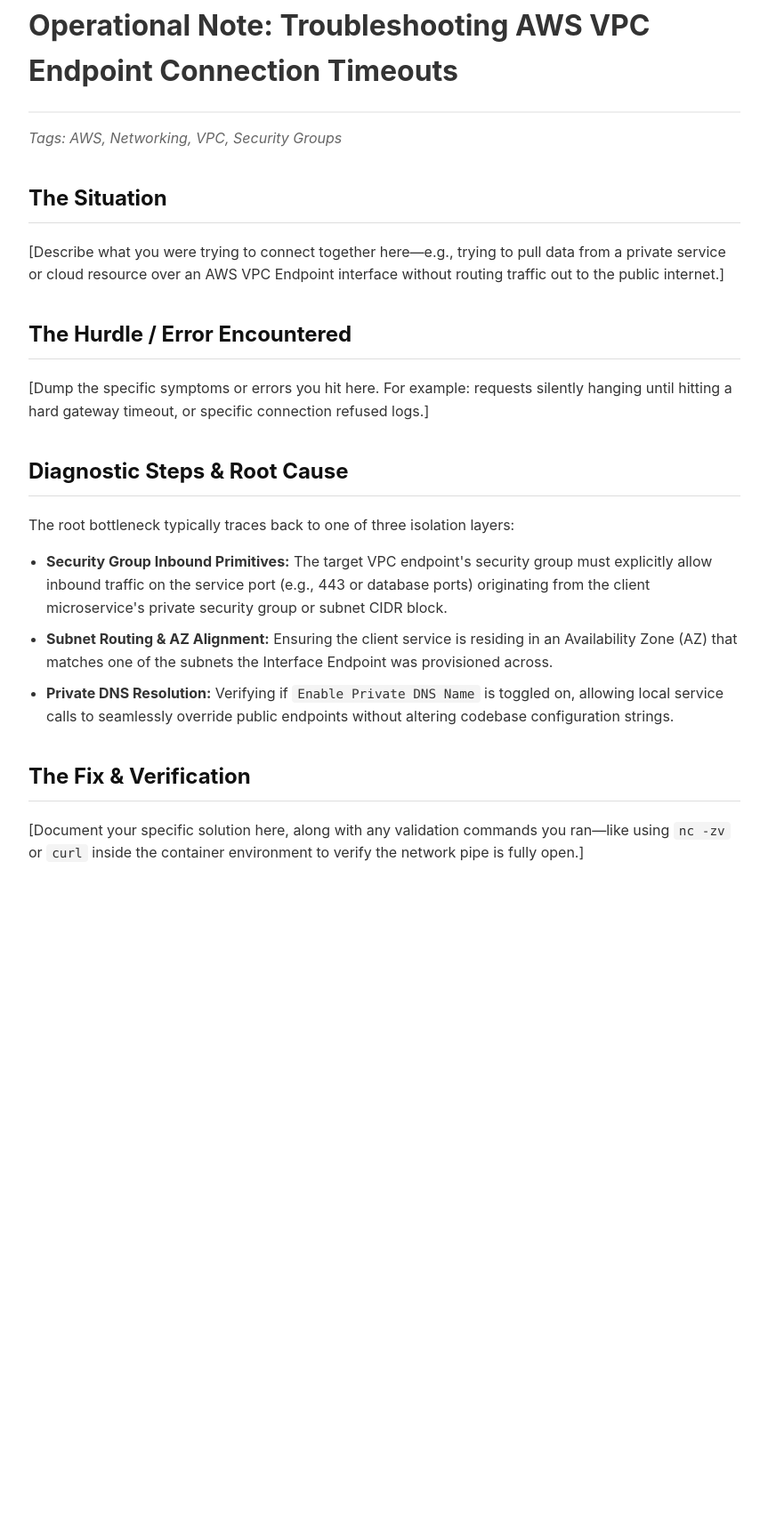
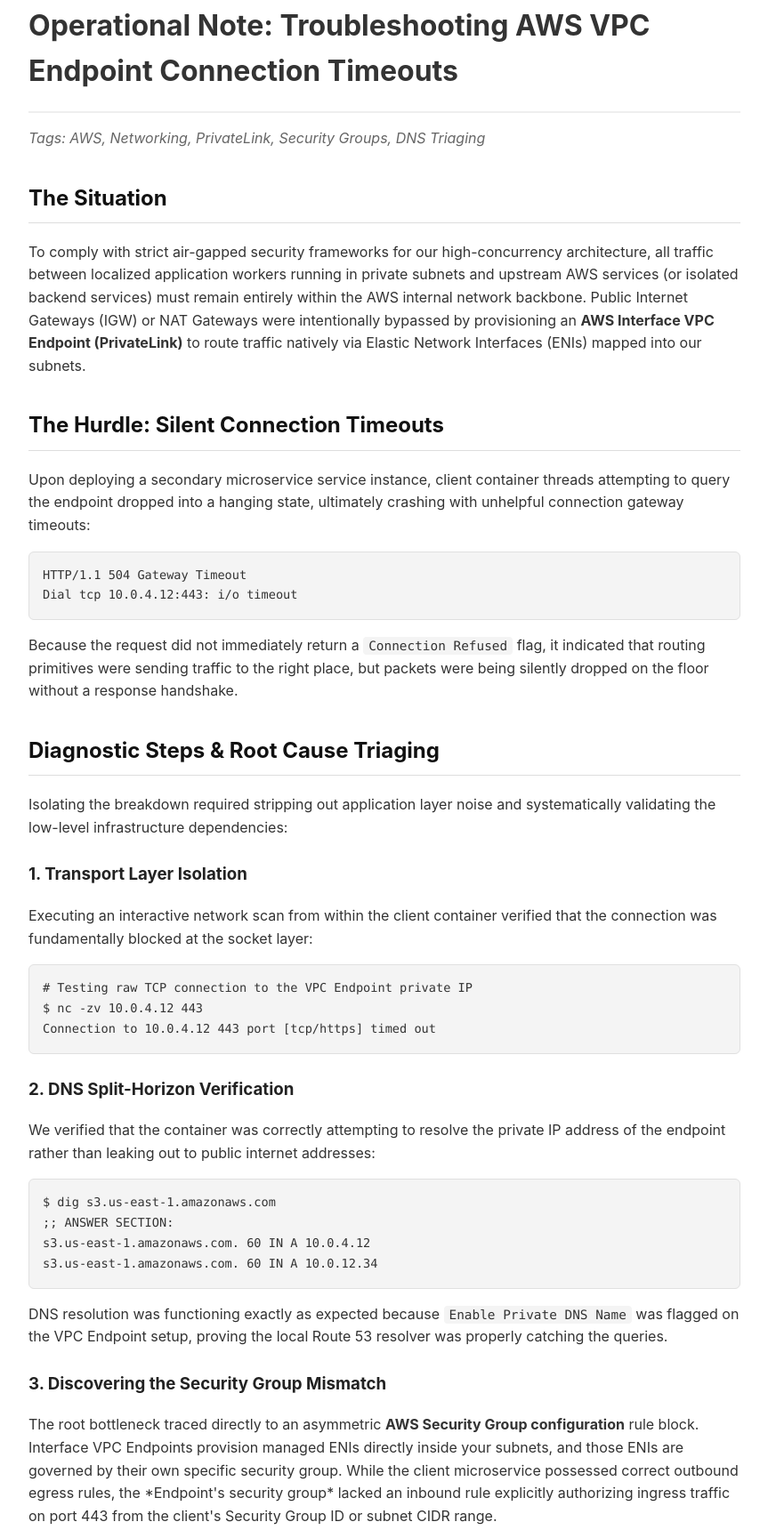
Before and after one commit to rfox9626/rfox9626.github.io, a plain HTML site: page notes/vpc-endpoint-connectivity.html in a window 1280 px wide. Shown: the part 83-1803 px from the top of the page at 89% size, without its empty margins (208-1071 px from the left). Before the commit the page ends 1095 px from the top, so only its background shows below. Drawn offline with Linux system fonts and the light colour scheme.

Commit message:
Revise VPC Endpoint connectivity troubleshooting guide
Updated operational note on troubleshooting AWS VPC Endpoint connection timeouts, including detailed diagnostic steps and fixes.

```diff
--- a/notes/vpc-endpoint-connectivity.html
+++ b/notes/vpc-endpoint-connectivity.html
@@ -10,9 +10,12 @@
         .back-link:hover { text-decoration: underline; }
         h1 { margin: 0 0 10px 0; font-size: 2em; border-bottom: 2px solid #eee; padding-bottom: 20px; }
         h2 { margin-top: 35px; border-bottom: 1px solid #ddd; padding-bottom: 8px; color: #111; }
+        h3 { margin-top: 25px; color: #222; }
         code { background: #f4f4f4; padding: 2px 6px; border-radius: 4px; font-family: "SFMono-Regular", Consolas, "Liberation Mono", Menlo, monospace; font-size: 0.9em; }
         pre { background: #f4f4f4; padding: 15px; border-radius: 6px; overflow-x: auto; border: 1px solid #e0e0e0; }
-        ul { padding-left: 20px; }
+        pre code { background: none; padding: 0; border-radius: 0; font-size: 0.85em; }
+        blockquote { margin: 20px 0; padding: 10px 20px; background: #f9f9f9; border-left: 4px solid #0066cc; color: #555; }
+        ul, ol { padding-left: 20px; }
         li { margin-bottom: 10px; }
     </style>
 </head>
@@ -22,32 +25,66 @@
 
     <header>
         <h1>Operational Note: Troubleshooting AWS VPC Endpoint Connection Timeouts</h1>
-        <p style="color: #666; font-style: italic;">Tags: AWS, Networking, VPC, Security Groups</p>
+        <p style="color: #666; font-style: italic;">Tags: AWS, Networking, PrivateLink, Security Groups, DNS Triaging</p>
     </header>
 
     <section>
         <h2>The Situation</h2>
-        <p>[Describe what you were trying to connect together here—e.g., trying to pull data from a private service or cloud resource over an AWS VPC Endpoint interface without routing traffic out to the public internet.]</p>
+        <p>To comply with strict air-gapped security frameworks for our high-concurrency architecture, all traffic between localized application workers running in private subnets and upstream AWS services (or isolated backend services) must remain entirely within the AWS internal network backbone. Public Internet Gateways (IGW) or NAT Gateways were intentionally bypassed by provisioning an <strong>AWS Interface VPC Endpoint (PrivateLink)</strong> to route traffic natively via Elastic Network Interfaces (ENIs) mapped into our subnets.</p>
     </section>
 
     <section>
-        <h2>The Hurdle / Error Encountered</h2>
-        <p>[Dump the specific symptoms or errors you hit here. For example: requests silently hanging until hitting a hard gateway timeout, or specific connection refused logs.]</p>
+        <h2>The Hurdle: Silent Connection Timeouts</h2>
+        <p>Upon deploying a secondary microservice service instance, client container threads attempting to query the endpoint dropped into a hanging state, ultimately crashing with unhelpful connection gateway timeouts:</p>
+        <pre><code>HTTP/1.1 504 Gateway Timeout
+Dial tcp 10.0.4.12:443: i/o timeout</code></pre>
+        <p>Because the request did not immediately return a <code>Connection Refused</code> flag, it indicated that routing primitives were sending traffic to the right place, but packets were being silently dropped on the floor without a response handshake.</p>
     </section>
 
     <section>
-        <h2>Diagnostic Steps &amp; Root Cause</h2>
-        <p>The root bottleneck typically traces back to one of three isolation layers:</p>
-        <ul>
-            <li><strong>Security Group Inbound Primitives:</strong> The target VPC endpoint's security group must explicitly allow inbound traffic on the service port (e.g., 443 or database ports) originating from the client microservice's private security group or subnet CIDR block.</li>
-            <li><strong>Subnet Routing &amp; AZ Alignment:</strong> Ensuring the client service is residing in an Availability Zone (AZ) that matches one of the subnets the Interface Endpoint was provisioned across.</li>
-            <li><strong>Private DNS Resolution:</strong> Verifying if <code>Enable Private DNS Name</code> is toggled on, allowing local service calls to seamlessly override public endpoints without altering codebase configuration strings.</li>
-        </ul>
+        <h2>Diagnostic Steps &amp; Root Cause Triaging</h2>
+        <p>Isolating the breakdown required stripping out application layer noise and systematically validating the low-level infrastructure dependencies:</p>
+
+        <h3>1. Transport Layer Isolation</h3>
+        <p>Executing an interactive network scan from within the client container verified that the connection was fundamentally blocked at the socket layer:</p>
+        <pre><code># Testing raw TCP connection to the VPC Endpoint private IP
+$ nc -zv 10.0.4.12 443
+Connection to 10.0.4.12 443 port [tcp/https] timed out</code></pre>
+
+        <h3>2. DNS Split-Horizon Verification</h3>
+        <p>We verified that the container was correctly attempting to resolve the private IP address of the endpoint rather than leaking out to public internet addresses:</p>
+        <pre><code>$ dig s3.us-east-1.amazonaws.com
+;; ANSWER SECTION:
+s3.us-east-1.amazonaws.com. 60 IN A 10.0.4.12
+s3.us-east-1.amazonaws.com. 60 IN A 10.0.12.34</code></pre>
+        <p>DNS resolution was functioning exactly as expected because <code>Enable Private DNS Name</code> was flagged on the VPC Endpoint setup, proving the local Route 53 resolver was properly catching the queries.</p>
+
+        <h3>3. Discovering the Security Group Mismatch</h3>
+        <p>The root bottleneck traced directly to an asymmetric <strong>AWS Security Group configuration</strong> rule block. Interface VPC Endpoints provision managed ENIs directly inside your subnets, and those ENIs are governed by their own specific security group. While the client microservice possessed correct outbound egress rules, the *Endpoint's security group* lacked an inbound rule explicitly authorizing ingress traffic on port 443 from the client's Security Group ID or subnet CIDR range.</p>
     </section>
 
     <section>
-        <h2>The Fix &amp; Verification</h2>
-        <p>[Document your specific solution here, along with any validation commands you ran—like using <code>nc -zv</code> or <code>curl</code> inside the container environment to verify the network pipe is fully open.]</p>
+        <h2>The Fix &amp; Operational Verification</h2>
+        <p>To remediate the silent timeout failure and restore non-blocking connectivity, we executed the following infrastructure adjustments:</p>
+
+        <ol>
+            <li><strong>Applied Inbound Security Group Hooks:</strong> Modified the Terraform configurations mapping the VPC Interface Endpoint to append a definitive ingress allowance:
+                <pre><code># Target Security Group: sg-endpoint-rules
+Type: Inbound | Protocol: TCP | Port Range: 443 | Source: sg-client-service-id</code></pre>
+            </li>
+            <li><strong>Availability Zone (AZ) Realignment:</strong> Verified that the subnets selected for the endpoint matched the exact availability zones where our processing nodes were actively running, preventing cross-AZ latency overhead.</li>
+        </ol>
+
+        <p>Immediately upon committing the security group modifications, we verified the resolution from the application container environment:</p>
+        <pre><code>$ nc -zv 10.0.4.12 443
+Connection to 10.0.4.12 443 port [tcp/https] succeeded!
+
+$ curl -I https://s3.us-east-1.amazonaws.com
+HTTP/1.1 200 OK</code></pre>
+
+        <blockquote>
+            <strong>Key Operational Lesson:</strong> Whenever a service connection hangs silently in AWS without returning an immediate RST (reset) packet, prioritize validating the inbound rules of the *receiving* target infrastructure's security group. If a security group denies inbound traffic, it silently drops the packets instead of explicitly rejecting them.
+        </blockquote>
     </section>
 
 </body>
```
